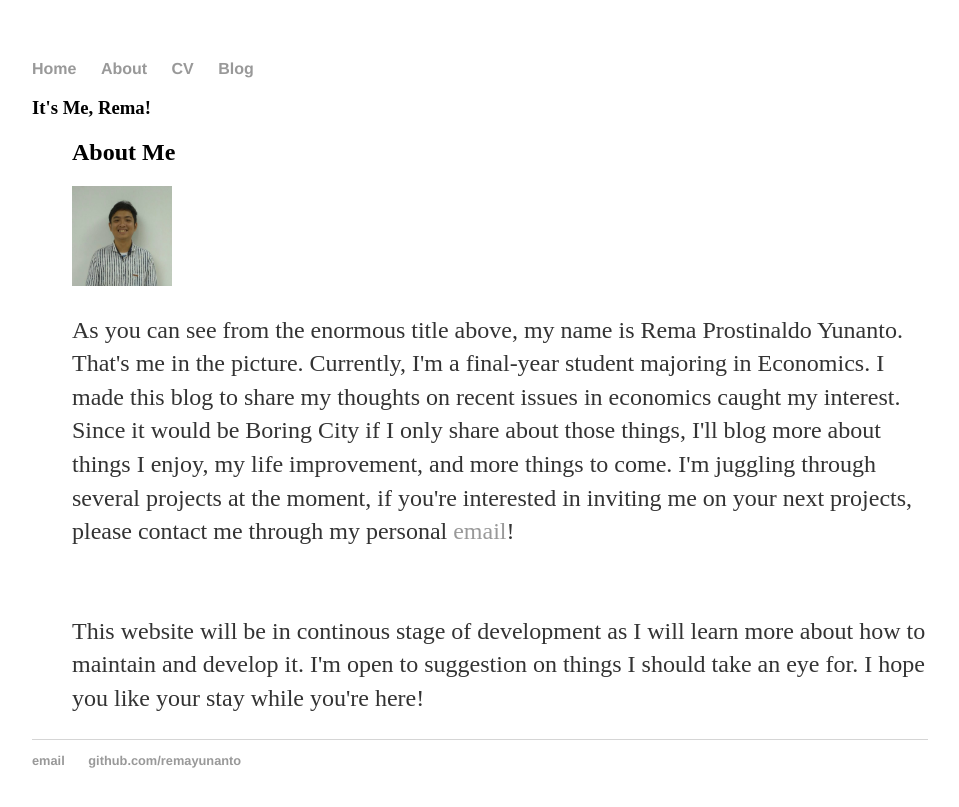
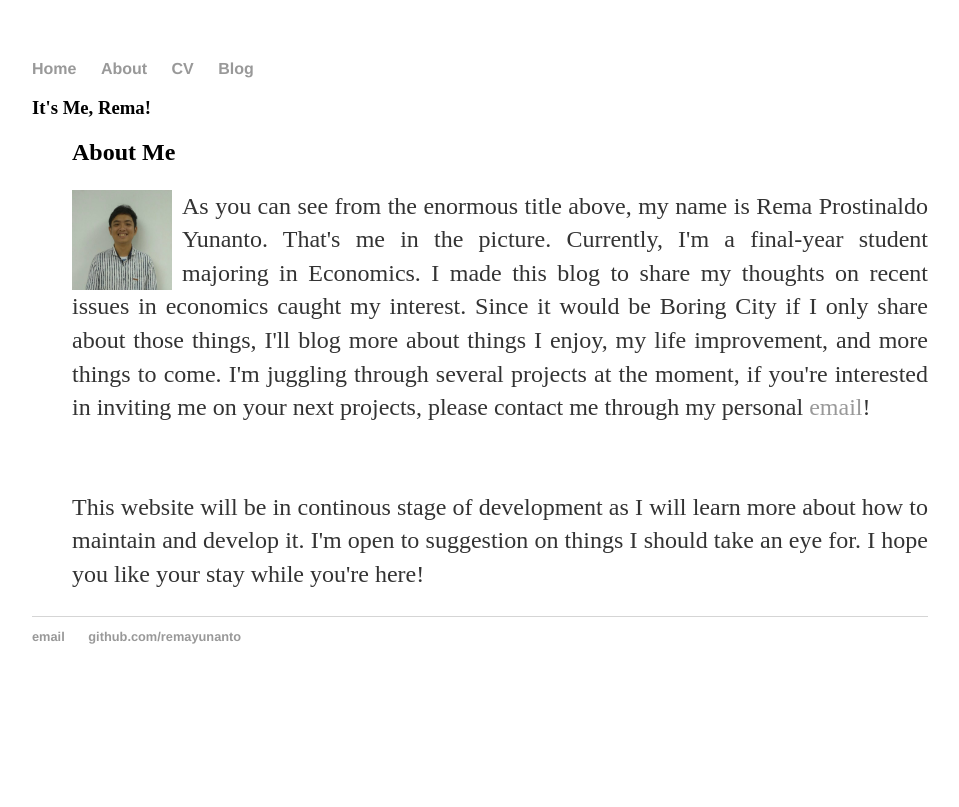
Before and after one commit to remayunanto/remayunanto.github.io, a Jekyll site: the page built from about/index.html, in a window 1280 px wide. Shown: the top 807 px of the page, without its empty margins (160-1119 px from the left). Built offline with Jekyll 4.4.1, drawn with Linux system fonts in a browser that asks for light colours.

Commit message:
Update main.css

```diff
--- a/css/main.css
+++ b/css/main.css
@@ -2,6 +2,16 @@ body {
     margin: 60px auto;
     width: 70%;
 }
+
+.text {
+    text-align: justify;
+}
+
+img {
+    float: left;
+    padding: 0 10px 0 0;
+}
+
 nav ul, footer ul {
     font-family:'Helvetica', 'Arial', 'Sans-Serif';
     padding: 0px;
```
